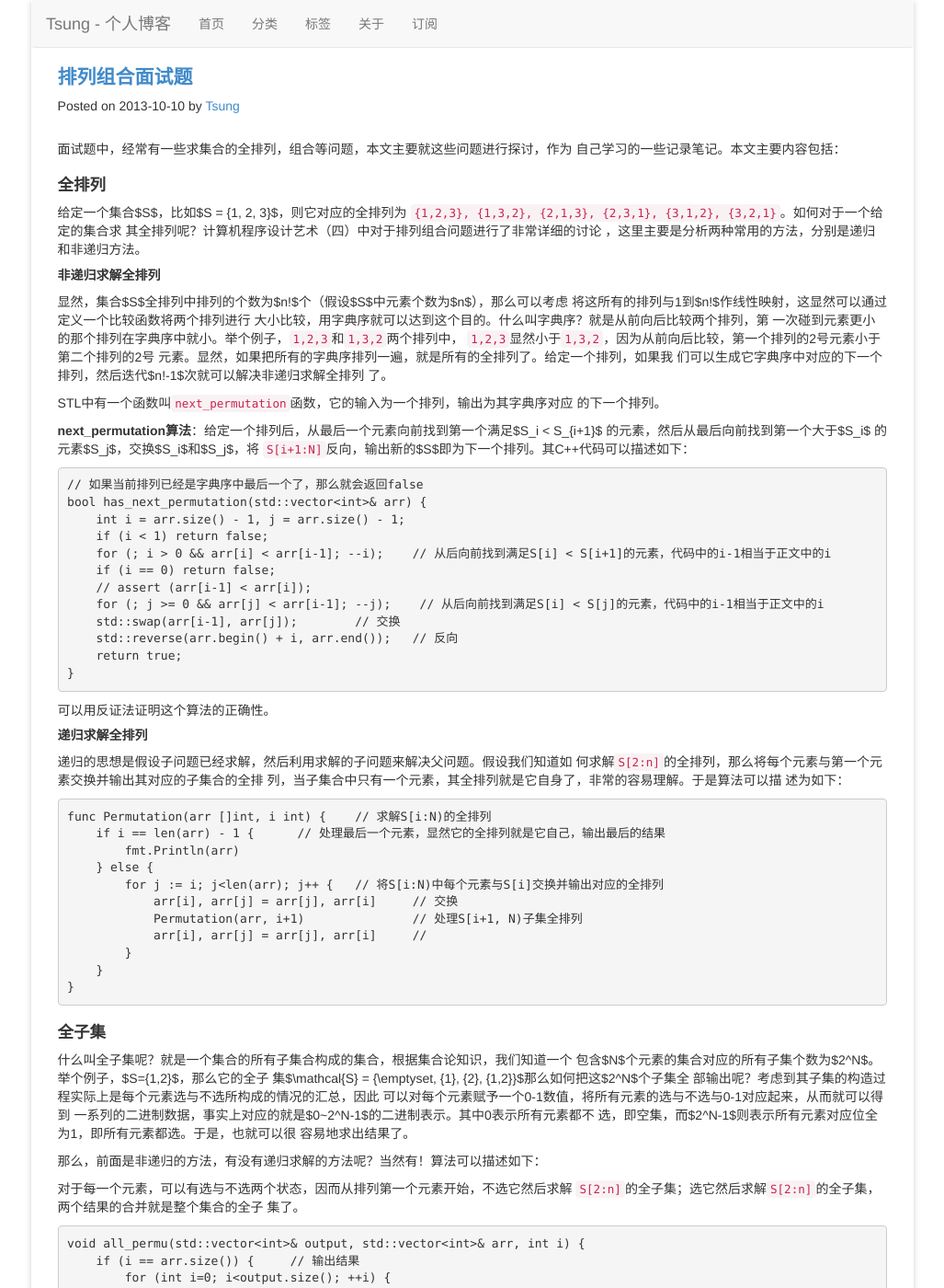
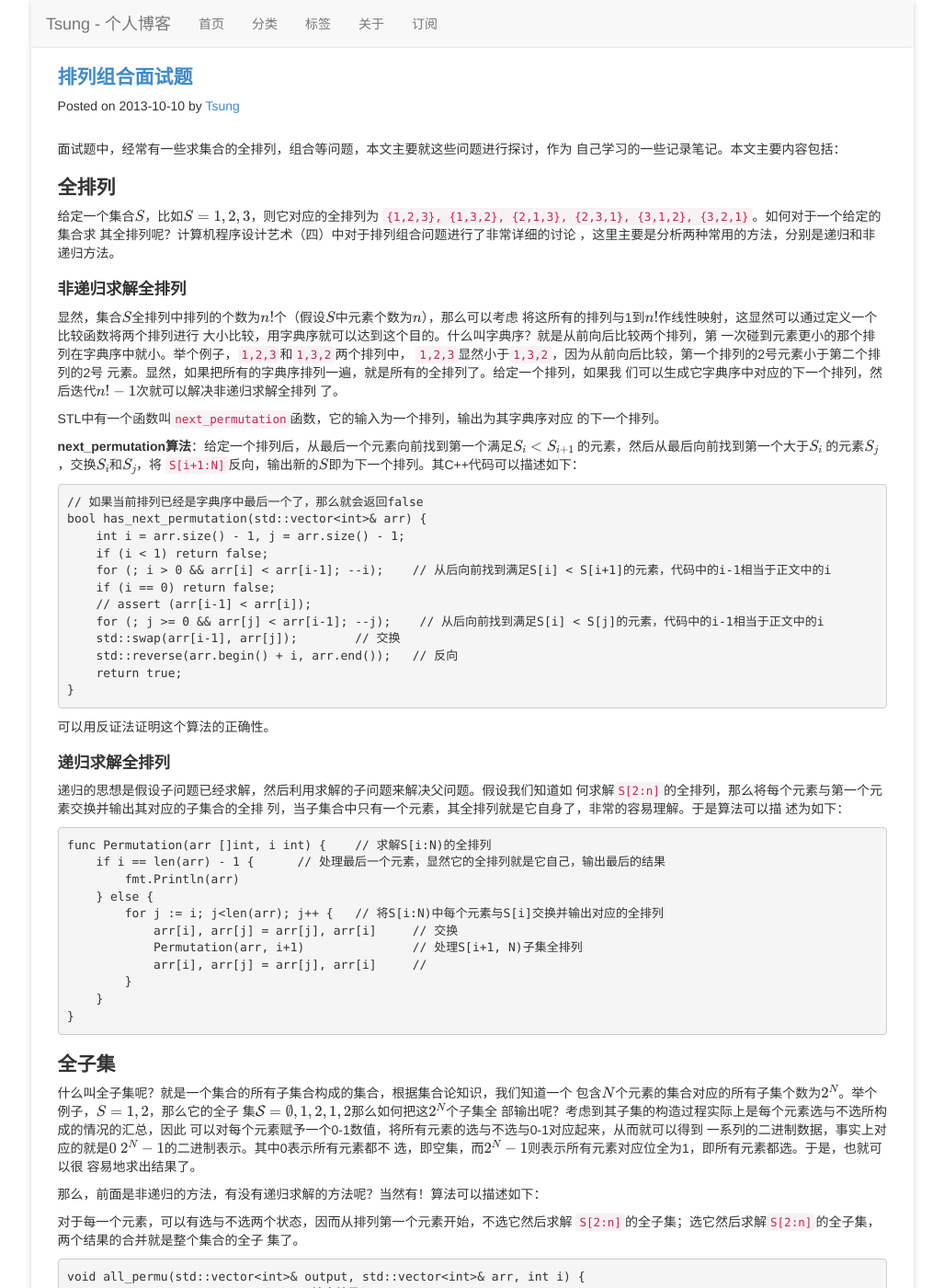
Before and after one commit to JiaxiangZheng/octman, a Jekyll site: the page built from _posts/2013/2013-10-10-permutation.md, in a window 1280 px wide and 1400 px high. Shown: the whole window at 92% size, without its empty margins (126-1153 px from the left). Built offline with Jekyll 4.4.1, drawn with Linux system fonts in a browser that asks for light colours; formulas are drawn with MathJax 3; comment, search, counter and statistics services are not loaded; some of the changed text lies outside the part shown.

```diff
--- a/_config.yml
+++ b/_config.yml
@@ -3,5 +3,5 @@ baseurl: /
 url: http://octman.com
 permalink: /:year/:month/:title/
 author: JiaxiangZheng
-highlighter: pygments
+highlighter: rouge
 paginate: 10
--- a/_posts/2013/2013-10-10-permutation.md
+++ b/_posts/2013/2013-10-10-permutation.md
@@ -12,14 +12,14 @@ tags:
 面试题中，经常有一些求集合的全排列，组合等问题，本文主要就这些问题进行探讨，作为
 自己学习的一些记录笔记。本文主要内容包括：
 
-### 全排列
+## 全排列
 
 给定一个集合$S$，比如$S = \{1, 2, 3\}$，则它对应的全排列为 `{1,2,3}, {1,3,2},
 {2,1,3}, {2,3,1}, {3,1,2}, {3,2,1}`。如何对于一个给定的集合求
 其全排列呢？计算机程序设计艺术（四）中对于排列组合问题进行了非常详细的讨论
 ，这里主要是分析两种常用的方法，分别是递归和非递归方法。
 
-#### 非递归求解全排列
+### 非递归求解全排列
 
 显然，集合$S$全排列中排列的个数为$n!$个（假设$S$中元素个数为$n$），那么可以考虑
 将这所有的排列与1到$n!$作线性映射，这显然可以通过定义一个比较函数将两个排列进行
@@ -52,7 +52,7 @@ STL中有一个函数叫`next_permutation`函数，它的输入为一个排列
 
 可以用反证法证明这个算法的正确性。
 
-#### 递归求解全排列
+### 递归求解全排列
 
 递归的思想是假设子问题已经求解，然后利用求解的子问题来解决父问题。假设我们知道如
 何求解`S[2:n]`的全排列，那么将每个元素与第一个元素交换并输出其对应的子集合的全排
@@ -71,7 +71,7 @@ STL中有一个函数叫`next_permutation`函数，它的输入为一个排列
         }
     }
 
-### 全子集
+## 全子集
 
 什么叫全子集呢？就是一个集合的所有子集合构成的集合，根据集合论知识，我们知道一个
 包含$N$个元素的集合对应的所有子集个数为$2^N$。举个例子，$S={1,2}$，那么它的全子
@@ -103,7 +103,7 @@ STL中有一个函数叫`next_permutation`函数，它的输入为一个排列
         return;
     }
 
-### 组合
+## 组合
 
 跟全子集非常相关的一个问题是组合问题，因为全子集涉及到每个元素的选择与不选择，而
 对于组合问题，如果需要从$n$个元素的集合中选择$k$个元素，它的选择方法个数有
@@ -126,7 +126,7 @@ ${n}\choose{k}$。那么怎么样用程序输出选择的这些结果呢？类
         return;
     }
 
-### 电话号码组合问题
+## 电话号码组合问题
 
 LeetCode里有[一道题](http://leetcode.com/onlinejudge#question_17)描述的是给定一
 个手机键盘数字键与26个字母的对应图，如何在给定一个数字串后输出其可能的所有字母组
@@ -169,7 +169,7 @@ LeetCode里有[一道题](http://leetcode.com/onlinejudge#question_17)描述的
 排列中元素全在`[0, N)`之间，如果不是在这之间，我们可以通过大小比较将这些元素与
 `[0, N)`作一个映射。
 
-### 给定一个排列求其在所有字典序中的位置
+## 给定一个排列求其在所有字典序中的位置
 
 先举一个例子，假设`S={2, 1, 3, 0}`，第一个元素为2，那么我们就可以知道它一定是至
 少落在3!以后（这里说的第i个之后是以0开始计数），因为以0开头的排列就有3!个，以1开
@@ -212,7 +212,7 @@ S1\*(N-1)!。注意，这里为了方便计算后面的子排列中后面比当
 
 
 
-### 求按字典序排列后全排列中第K个排列
+## 求按字典序排列后全排列中第K个排列
 
 这个题目出现在LeetCode第60题中。由前面的思路，我们知道如果求第 $(N-1)!$个排列，
 那么以第二小的元素开头，后面从小到大排列的一个排列就是所求的。从这里面我们是否可
--- a/feed/index.xml
+++ b/feed/index.xml
@@ -1,5 +1,4 @@
 ---
-layout: none
 ---
 
 <?xml version="1.0" encoding="utf-8"?>
```
Also changed, not shown: _layouts/default.html (+32 -1 lines).
